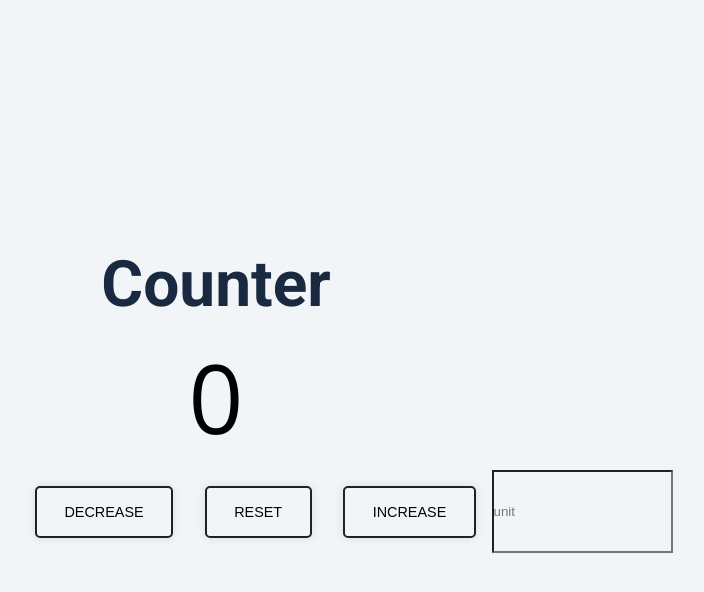
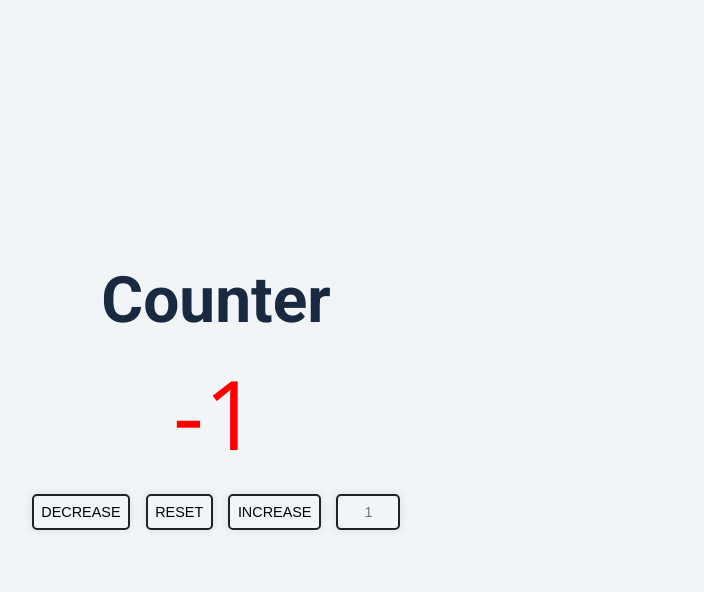
Before and after one commit to hotbreakb/javascript-mini-projects, a plain HTML site: page 02-COUNTER/index.html in a window 1280 px wide. Both pictures are taken after a click on the button "DECREASE". Shown: the whole page, without its empty margins (424-1128 px from the left). Drawn offline with nearby package versions, Linux system fonts and the light colour scheme.

Commit message:
css: input을 클릭할 때마다 버튼이 커지는 현상 해결
btn의 width가 지정되지 않으면 알아서 움직임

```diff
--- a/02-COUNTER/app.js
+++ b/02-COUNTER/app.js
@@ -1 +1,47 @@
 const count = document.querySelector(".count");
+const btns = document.querySelectorAll("button");
+const unit = document.querySelector(".unit");
+
+let value = 0;
+
+btns.forEach((btn) => {
+    btn.addEventListener("click", (e) => {
+        let numberUnit = parseInt(unit.value, 10);
+
+        // if unit is black
+        if (isNaN(numberUnit)) {
+            numberUnit = 1;
+        }
+
+        // calcurate
+        if (e.currentTarget.classList.contains("decrease")) {
+            value -= numberUnit;
+        }
+        else if (e.currentTarget.classList.contains("increase")) {
+            value += numberUnit;
+        }
+        else {
+            value = 0;
+        }
+
+        // change font color by value
+        if (value < 0) {
+            count.style.color = 'red';
+        }
+        else if (value > 0) {
+            count.style.color = 'green';
+        }
+        else {
+            count.style.color = 'black';
+        }
+
+        count.textContent = value;
+    });
+});
+
+function inputNumberLengthOne(e) {
+
+    if (e.value.length > 0) {
+        e.value = e.value.replace(/[^0-9.]/g, '').replace(/(\..*)\./g, '');
+    }
+}
--- a/02-COUNTER/index.html
+++ b/02-COUNTER/index.html
@@ -16,10 +16,10 @@
         <h4>Counter</h4>
         <span class="count">0</span>
         <div class="btns">
-            <button class="decrease" data-id="decrease">decrease</button>
-            <button class="reset" data-id="reset">reset</button>
-            <button class="increase" data-id="increase">increase</button>
-            <input type="number" placeholder="unit" maxlength="1"/>
+            <button class="decrease">decrease</button>
+            <button class="reset">reset</button>
+            <button class="increase">increase</button>
+            <input class="unit" type="text" placeholder="1" maxlength="1" oninput="inputNumberLengthOne(this);"/>
         </div>
     </div>
 </body>
--- a/02-COUNTER/styles.css
+++ b/02-COUNTER/styles.css
@@ -74,21 +74,27 @@ Container
 }
 
 .container .btns {
+  width: 30vw;
   display: flex;
-  justify-content: space-around;
+  justify-content: center;
 }
 
-.container .btns button {
+.container .btns button,
+.container .btns .unit {
+  width: 100%;
   background-color: rgba(0, 0, 0, 0);
+  margin: 2%;
+  padding: 2%;
+  /* font */
   font-size: var(--medium-size);
   font-stretch: extra-expanded;
+  text-transform: uppercase;
+  text-align: center;
+  /* box */
   border: var(--black-color) solid 2px;
-  padding: 4% 7%;
-  margin: 4%;
   border-radius: 5px;
   box-shadow: 0 0 10px rgba(0, 0, 0, 0.1);
   cursor: pointer;
-  text-transform: uppercase;
 }
 
 .container .btns button:hover {
@@ -96,7 +102,3 @@ Container
   color: var(--white-color);
   transition: all 0.5s ease-out;
 }
-
-.container input {
-  background-color: rgba(0, 0, 0, 0);
-}
```
